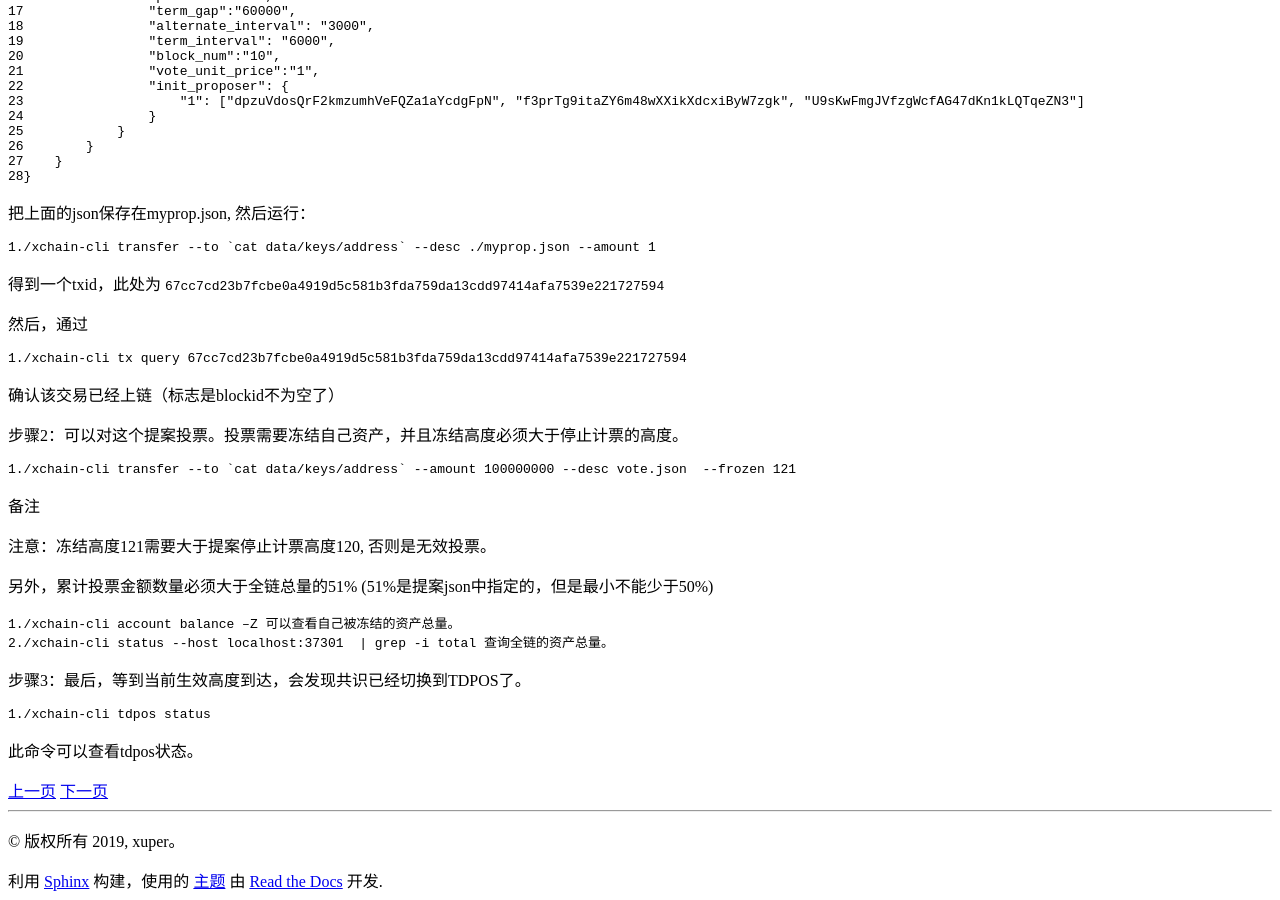
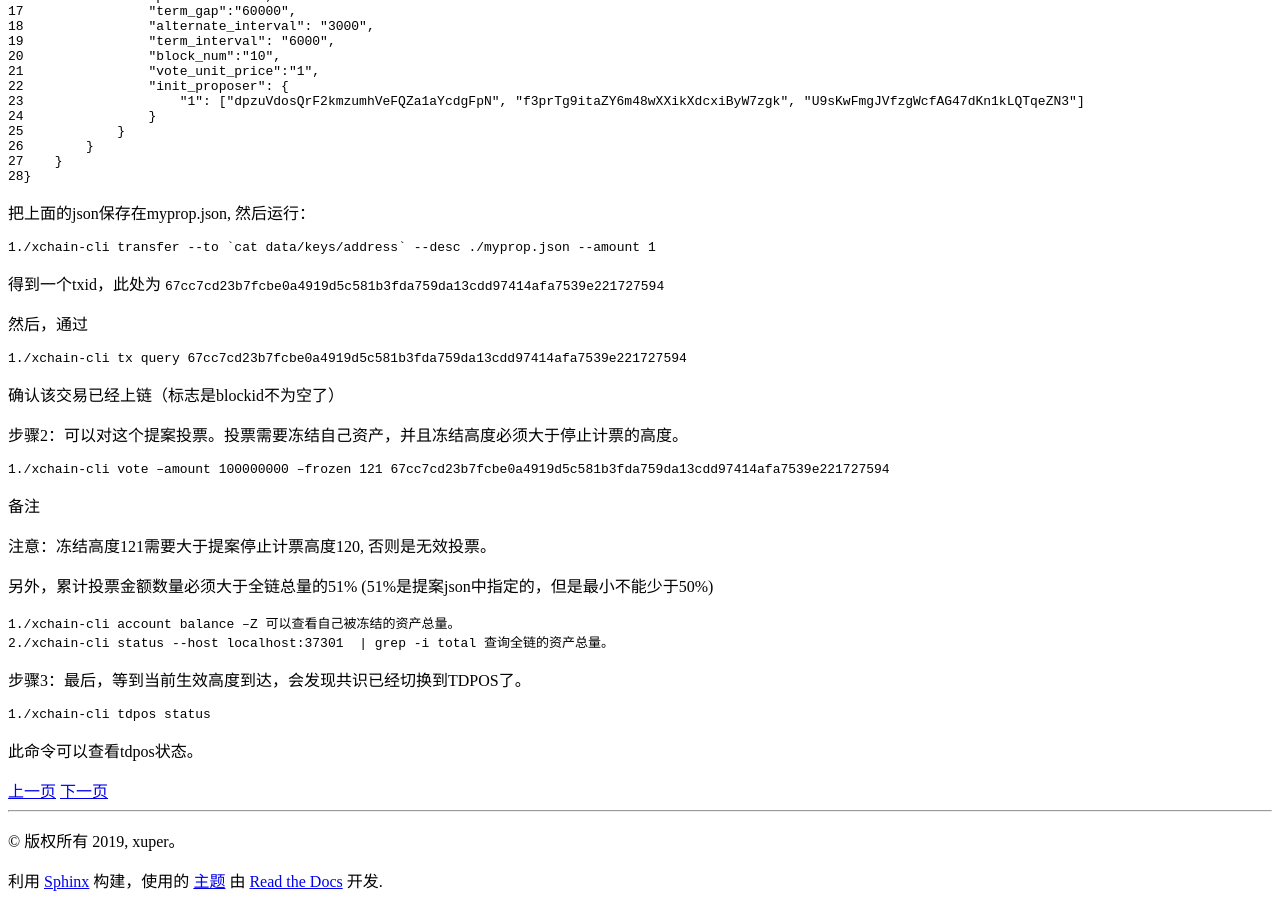
Before and after one commit to xuperchain/docs, a Sphinx documentation site: the page built from source/design_documents/proposal.rst, in a window 1280 px wide and 900 px high, scrolled down 4153 px. Built offline with Sphinx 7.4.7 and the Read the Docs theme 2.0.0, drawn with Linux system fonts in a browser that asks for light colours.

Commit message:
update cmd

```diff
--- a/source/design_documents/proposal.rst
+++ b/source/design_documents/proposal.rst
@@ -116,7 +116,7 @@ XuperChain提供可插拔共识机制，通过提案和投票机制，升级共
 .. code-block:: bash
     :linenos:
 
-    ./xchain-cli transfer --to `cat data/keys/address` --amount 100000000 --desc vote.json  --frozen 121
+    ./xchain-cli vote –amount 100000000 –frozen 121 67cc7cd23b7fcbe0a4919d5c581b3fda759da13cdd97414afa7539e221727594
 
 .. note:: 注意：冻结高度121需要大于提案停止计票高度120, 否则是无效投票。
 
```
